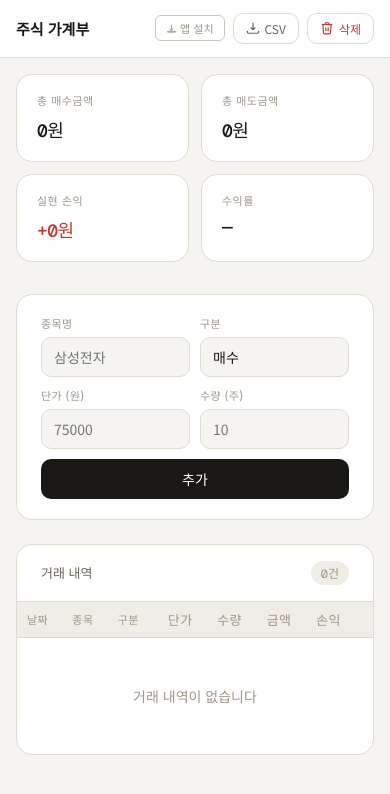
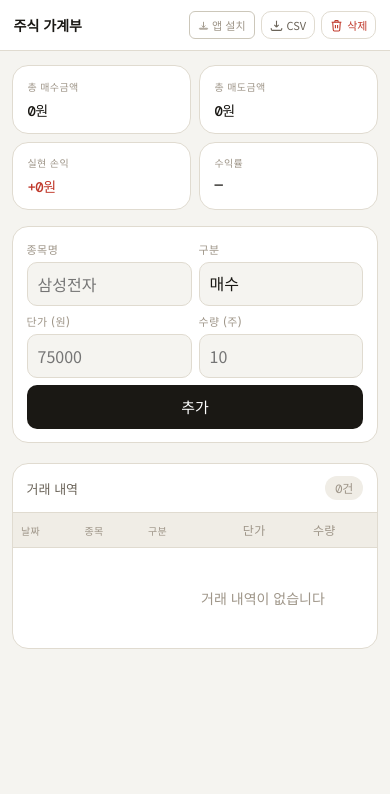
Before and after one commit to leichin279-cyber/money1, a plain HTML site: page index.html in a window 390 px wide. Drawn offline with nearby package versions, Linux system fonts and the light colour scheme.

Commit message:
Update style.css

```diff
--- a/style.css
+++ b/style.css
@@ -21,85 +21,98 @@
 
 body { font-family: var(--sans); background: var(--bg); color: var(--text); min-height: 100vh; }
 
+/* ── 헤더 ── */
 header {
   background: var(--surface);
   border-bottom: 1px solid var(--border);
-  padding: 1rem 1.5rem;
+  padding: 0.85rem 1.25rem;
   display: flex;
   align-items: center;
   justify-content: space-between;
   position: sticky;
   top: 0;
   z-index: 100;
+  gap: 8px;
 }
-.logo { font-size: 15px; font-weight: 700; color: var(--text); }
+.logo { font-size: 15px; font-weight: 700; color: var(--text); white-space: nowrap; }
 .logo span { color: var(--text3); font-weight: 400; margin-left: 6px; font-size: 13px; }
-.header-actions { display: flex; gap: 8px; align-items: center; }
+.header-actions { display: flex; gap: 6px; align-items: center; flex-shrink: 0; }
 
 .icon-btn {
   background: none;
   border: 1px solid var(--border);
   border-radius: var(--radius);
-  padding: 6px 12px;
+  padding: 6px 10px;
   font-size: 12px;
   font-family: var(--sans);
   color: var(--text2);
   cursor: pointer;
   display: flex;
   align-items: center;
-  gap: 5px;
+  gap: 4px;
   transition: background 0.15s;
   white-space: nowrap;
 }
 .icon-btn:hover { background: var(--surface2); }
 .icon-btn.danger { color: var(--red); }
-.icon-btn svg { width: 14px; height: 14px; flex-shrink: 0; }
+.icon-btn svg { width: 13px; height: 13px; flex-shrink: 0; }
 
-/* 설치 버튼 - 작고 심플 */
 .install-btn {
-  padding: 4px 10px;
+  padding: 5px 10px;
   font-size: 11px;
   border-radius: 6px;
-  background: none;
   border: 1px solid var(--border2);
   color: var(--text3);
   gap: 3px;
 }
+.install-btn svg { width: 11px; height: 11px; }
 .install-btn:hover { background: var(--surface2); color: var(--text2); }
-.install-btn svg { width: 11px; height: 11px; }
 
-/* iOS 배너 */
-.ios-banner {
-  background: #1a1814; color: #fff;
-  font-size: 13px; padding: 10px 1.5rem;
-  display: flex; align-items: center;
-  justify-content: space-between; gap: 12px; line-height: 1.5;
+/* ── 메인 ── */
+main { max-width: 1000px; margin: 0 auto; padding: 1.25rem 1rem; }
+
+/* ── 요약 카드 ── */
+.summary {
+  display: grid;
+  grid-template-columns: repeat(4, 1fr);
+  gap: 10px;
+  margin-bottom: 1.25rem;
 }
-.ios-banner strong { color: #f0c060; }
-.ios-banner button { background: none; border: none; color: #fff; font-size: 16px; cursor: pointer; flex-shrink: 0; padding: 0 4px; }
-
-main { max-width: 1000px; margin: 0 auto; padding: 2rem 1.5rem; }
-
-.summary { display: grid; grid-template-columns: repeat(auto-fit, minmax(150px, 1fr)); gap: 12px; margin-bottom: 2rem; }
-.card { background: var(--surface); border: 1px solid var(--border); border-radius: var(--radius-lg); padding: 1.1rem 1.25rem; }
-.card-label { font-size: 11px; font-weight: 500; color: var(--text3); letter-spacing: 0.5px; text-transform: uppercase; margin-bottom: 8px; }
-.card-value { font-family: var(--mono); font-size: 18px; font-weight: 500; color: var(--text); letter-spacing: -0.5px; }
+.card { background: var(--surface); border: 1px solid var(--border); border-radius: var(--radius-lg); padding: 1rem 1.1rem; }
+.card-label { font-size: 11px; font-weight: 500; color: var(--text3); letter-spacing: 0.4px; text-transform: uppercase; margin-bottom: 6px; }
+.card-value { font-family: var(--mono); font-size: 16px; font-weight: 500; color: var(--text); letter-spacing: -0.5px; word-break: break-all; }
 .card-value.pos { color: var(--red); }
 .card-value.neg { color: var(--blue); }
 
-.input-section { background: var(--surface); border: 1px solid var(--border); border-radius: var(--radius-lg); padding: 1.25rem 1.5rem; margin-bottom: 1.5rem; }
-.input-grid { display: grid; grid-template-columns: 2fr 1fr 1.5fr 1fr auto; gap: 10px; align-items: end; }
-.field label { display: block; font-size: 11px; font-weight: 500; color: var(--text3); letter-spacing: 0.4px; text-transform: uppercase; margin-bottom: 6px; }
+/* ── 입력 폼 ── */
+.input-section {
+  background: var(--surface);
+  border: 1px solid var(--border);
+  border-radius: var(--radius-lg);
+  padding: 1rem 1.1rem;
+  margin-bottom: 1.25rem;
+}
+.input-grid {
+  display: grid;
+  grid-template-columns: 2fr 1fr 1.5fr 1fr auto;
+  gap: 8px;
+  align-items: end;
+}
+.field label {
+  display: block;
+  font-size: 11px; font-weight: 500; color: var(--text3);
+  letter-spacing: 0.4px; text-transform: uppercase; margin-bottom: 5px;
+}
 .field input, .field select {
   width: 100%; height: 40px;
   border: 1px solid var(--border); border-radius: var(--radius);
-  padding: 0 12px; font-size: 14px; font-family: var(--sans);
+  padding: 0 10px; font-size: 14px; font-family: var(--sans);
   background: var(--bg); color: var(--text);
   outline: none; transition: border-color 0.15s; -webkit-appearance: none;
 }
 .field input:focus, .field select:focus { border-color: var(--text); }
 .btn-submit {
-  height: 40px; padding: 0 20px;
+  height: 40px; padding: 0 16px;
   background: var(--text); color: #fff;
   border: none; border-radius: var(--radius);
   font-size: 14px; font-family: var(--sans); font-weight: 500;
@@ -107,75 +120,107 @@ main { max-width: 1000px; margin: 0 auto; padding: 2rem 1.5rem; }
 }
 .btn-submit:hover { opacity: 0.82; }
 
-.table-wrap { background: var(--surface); border: 1px solid var(--border); border-radius: var(--radius-lg); overflow: hidden; }
-.table-header { display: flex; align-items: center; justify-content: space-between; padding: 1rem 1.5rem; border-bottom: 1px solid var(--border); }
+/* ── 테이블 ── */
+.table-wrap {
+  background: var(--surface);
+  border: 1px solid var(--border);
+  border-radius: var(--radius-lg);
+  overflow: hidden;
+}
+.table-header {
+  display: flex; align-items: center; justify-content: space-between;
+  padding: 0.85rem 1.1rem; border-bottom: 1px solid var(--border);
+}
 .table-title { font-size: 13px; font-weight: 500; color: var(--text2); }
 .record-count { font-family: var(--mono); font-size: 12px; color: var(--text3); background: var(--surface2); padding: 3px 10px; border-radius: 99px; }
-table { width: 100%; border-collapse: collapse; }
-thead th { font-size: 11px; font-weight: 500; color: var(--text3); letter-spacing: 0.4px; text-transform: uppercase; padding: 10px 16px; text-align: left; background: var(--surface2); border-bottom: 1px solid var(--border); }
-tbody td { padding: 12px 16px; font-size: 13px; border-bottom: 1px solid var(--border); color: var(--text); vertical-align: middle; }
+
+/* 테이블 가로 스크롤 */
+.table-scroll { overflow-x: auto; -webkit-overflow-scrolling: touch; }
+table { width: 100%; border-collapse: collapse; min-width: 500px; }
+thead th {
+  font-size: 11px; font-weight: 500; color: var(--text3);
+  letter-spacing: 0.4px; text-transform: uppercase;
+  padding: 9px 12px; text-align: left;
+  background: var(--surface2); border-bottom: 1px solid var(--border);
+  white-space: nowrap;
+}
+tbody td {
+  padding: 11px 12px; font-size: 13px;
+  border-bottom: 1px solid var(--border); color: var(--text);
+  vertical-align: middle; white-space: nowrap;
+}
 tbody tr:last-child td { border-bottom: none; }
 tbody tr:hover td { background: var(--bg); }
 .num { font-family: var(--mono); font-size: 13px; text-align: right; }
 th.num { text-align: right; }
-.badge { display: inline-block; font-size: 11px; font-weight: 500; padding: 3px 9px; border-radius: 99px; }
+.badge { display: inline-block; font-size: 11px; font-weight: 500; padding: 3px 8px; border-radius: 99px; }
 .badge-buy { background: var(--red-bg); color: var(--red); }
 .badge-sell { background: var(--blue-bg); color: var(--blue); }
 .pnl-pos { color: var(--red); font-family: var(--mono); font-weight: 500; }
 .pnl-neg { color: var(--blue); font-family: var(--mono); font-weight: 500; }
 .pnl-none { color: var(--text3); font-family: var(--mono); }
-.del-btn { background: none; border: none; cursor: pointer; color: var(--border2); font-size: 18px; line-height: 1; padding: 2px 4px; border-radius: 6px; transition: color 0.15s, background 0.15s; }
+.del-btn {
+  background: none; border: none; cursor: pointer;
+  color: var(--border2); font-size: 18px; line-height: 1;
+  padding: 2px 4px; border-radius: 6px;
+  transition: color 0.15s, background 0.15s;
+}
 .del-btn:hover { color: var(--red); background: var(--red-bg); }
-.empty-row td { text-align: center; padding: 3rem; color: var(--text3); font-size: 14px; }
+.empty-row td { text-align: center; padding: 2.5rem; color: var(--text3); font-size: 14px; white-space: normal; }
 
-@media (max-width: 680px) {
-  main { padding: 1rem; }
-  header { padding: 0.8rem 1rem; }
-  .logo span { display: none; }
-  .input-grid { grid-template-columns: 1fr 1fr; }
-  .btn-submit { grid-column: 1 / -1; }
-  .summary { grid-template-columns: 1fr 1fr; }
-  thead th, tbody td { padding: 8px 10px; }
+/* ── 모달 ── */
+.modal-bg {
+  display: none; position: fixed; inset: 0;
+  background: rgba(0,0,0,0.45); z-index: 999;
+  align-items: center; justify-content: center; padding: 1.5rem;
 }
-
-/* 모달 */
-.modal-bg {
-  display: none;
-  position: fixed; inset: 0;
-  background: rgba(0,0,0,0.45);
-  z-index: 999;
-  align-items: center;
-  justify-content: center;
-  padding: 1.5rem;
-}
-.modal {
-  background: var(--surface);
-  border-radius: var(--radius-lg);
-  padding: 1.75rem;
-  max-width: 360px;
-  width: 100%;
-}
-.modal-title {
-  font-size: 16px;
-  font-weight: 700;
-  margin-bottom: 1rem;
-  color: var(--text);
-}
+.modal { background: var(--surface); border-radius: var(--radius-lg); padding: 1.75rem; max-width: 360px; width: 100%; }
+.modal-title { font-size: 16px; font-weight: 700; margin-bottom: 1rem; color: var(--text); }
 .modal-body p { font-size: 14px; color: var(--text2); margin-bottom: 0.75rem; line-height: 1.6; }
 .modal-body ol { padding-left: 1.25rem; }
 .modal-body li { font-size: 14px; color: var(--text); margin-bottom: 6px; line-height: 1.6; }
 .modal-body strong { color: var(--text); font-weight: 600; }
 .modal-body .note { font-size: 12px; color: var(--text3); margin-top: 0.75rem; }
 .modal-close {
-  margin-top: 1.25rem;
-  width: 100%;
-  height: 40px;
-  background: var(--text);
-  color: #fff;
-  border: none;
-  border-radius: var(--radius);
-  font-size: 14px;
-  font-family: var(--sans);
-  font-weight: 500;
-  cursor: pointer;
+  margin-top: 1.25rem; width: 100%; height: 40px;
+  background: var(--text); color: #fff; border: none;
+  border-radius: var(--radius); font-size: 14px;
+  font-family: var(--sans); font-weight: 500; cursor: pointer;
 }
+
+/* ────────────────────────────────
+   반응형
+──────────────────────────────── */
+
+/* 태블릿 (768px 이하) */
+@media (max-width: 768px) {
+  .summary { grid-template-columns: repeat(2, 1fr); }
+  .input-grid { grid-template-columns: 1fr 1fr; gap: 8px; }
+  .btn-submit { grid-column: 1 / -1; }
+  .logo span { display: none; }
+}
+
+/* 스마트폰 (480px 이하) */
+@media (max-width: 480px) {
+  header { padding: 0.7rem 0.85rem; }
+  .logo { font-size: 14px; }
+  .icon-btn { padding: 5px 8px; font-size: 11px; }
+  .icon-btn span { display: none; } /* 버튼 텍스트 숨기고 아이콘만 */
+
+  main { padding: 0.85rem 0.75rem; }
+
+  .summary { grid-template-columns: repeat(2, 1fr); gap: 8px; margin-bottom: 1rem; }
+  .card { padding: 0.8rem 0.9rem; }
+  .card-label { font-size: 10px; }
+  .card-value { font-size: 14px; }
+
+  .input-section { padding: 0.85rem; }
+  .input-grid { grid-template-columns: 1fr 1fr; gap: 7px; }
+  .field input, .field select { height: 44px; font-size: 16px; } /* 16px = iOS 줌 방지 */
+  .btn-submit { height: 44px; font-size: 15px; grid-column: 1 / -1; }
+
+  .table-header { padding: 0.75rem 0.85rem; }
+  thead th { font-size: 10px; padding: 8px 8px; }
+  tbody td { font-size: 12px; padding: 10px 8px; }
+  .num { font-size: 12px; }
+}
```
